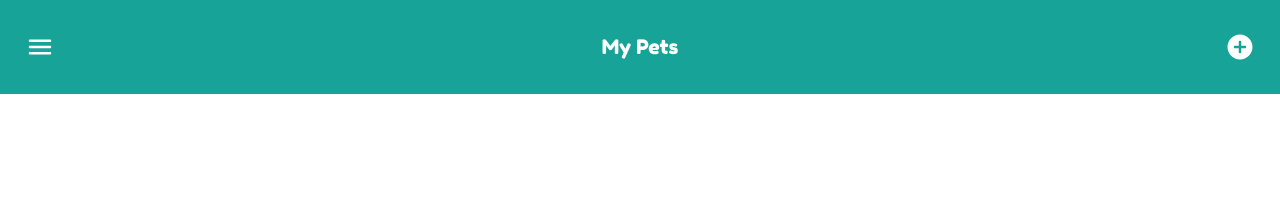
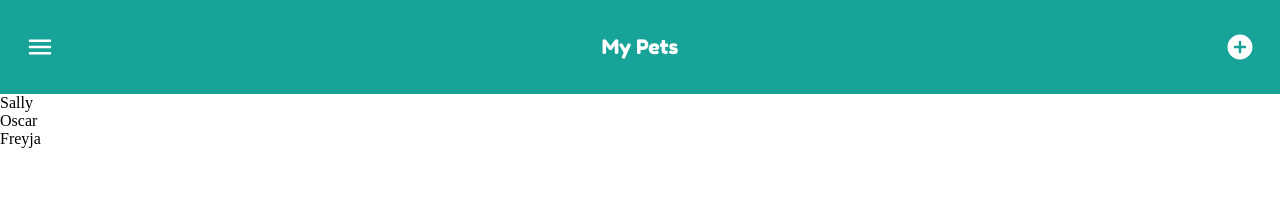
Before and after one commit to KevinW90/doggy-days, a React (Create React App) app: page / in a window 1280 px wide. Shown: the top 198 px of the page. Built offline with nearby package versions, Linux system fonts and the light colour scheme; a web font is replaced by a local one.

Commit message:
mock data for 'my pets' screen

```diff
--- a/src/App.js
+++ b/src/App.js
@@ -1,12 +1,31 @@
+import { useEffect, useState } from 'react'
+
 import ScreenHeader from './ScreenHeader'
 import MenuIcon from '@material-ui/icons/MenuRounded';
 import DogFace from './custom-svgs/dog-face.svg'
 import AddCircleIcon from '@material-ui/icons/AddCircleRounded';
 
+import { pets } from './info'
+
 function App() {
+  const [petList, setPetList] = useState([])
+
+  useEffect(() => {
+    setPetList(pets)
+  }, [])
+
   return (
     <div className="app">
       <ScreenHeader left={MenuIcon} right={AddCircleIcon} />
+      {
+        petList.length
+          ? petList.map((pet, ndx) => (
+              <div key={ndx}>
+                {pet.name}
+              </div>
+            ))
+          : <p>Ruh Roh! You have no pets to show.</p>
+      }
     </div>
   );
 }
--- /dev/null
+++ b/src/info.js
@@ -0,0 +1,31 @@
+// Mock info for the app
+// Will eventually come from FireBase
+
+/*
+Collections
+  pets
+    name
+    owner
+  users
+    name
+  records
+    petName
+    time
+    ...form info
+*/
+const pets = [
+  {
+    name: 'Sally',
+    owner: 'Kevin'
+  },
+  {
+    name: 'Oscar',
+    owner: 'Kevin'
+  },
+  {
+    name: 'Freyja',
+    owner: 'Patty'
+  },
+]
+
+export { pets }
```
